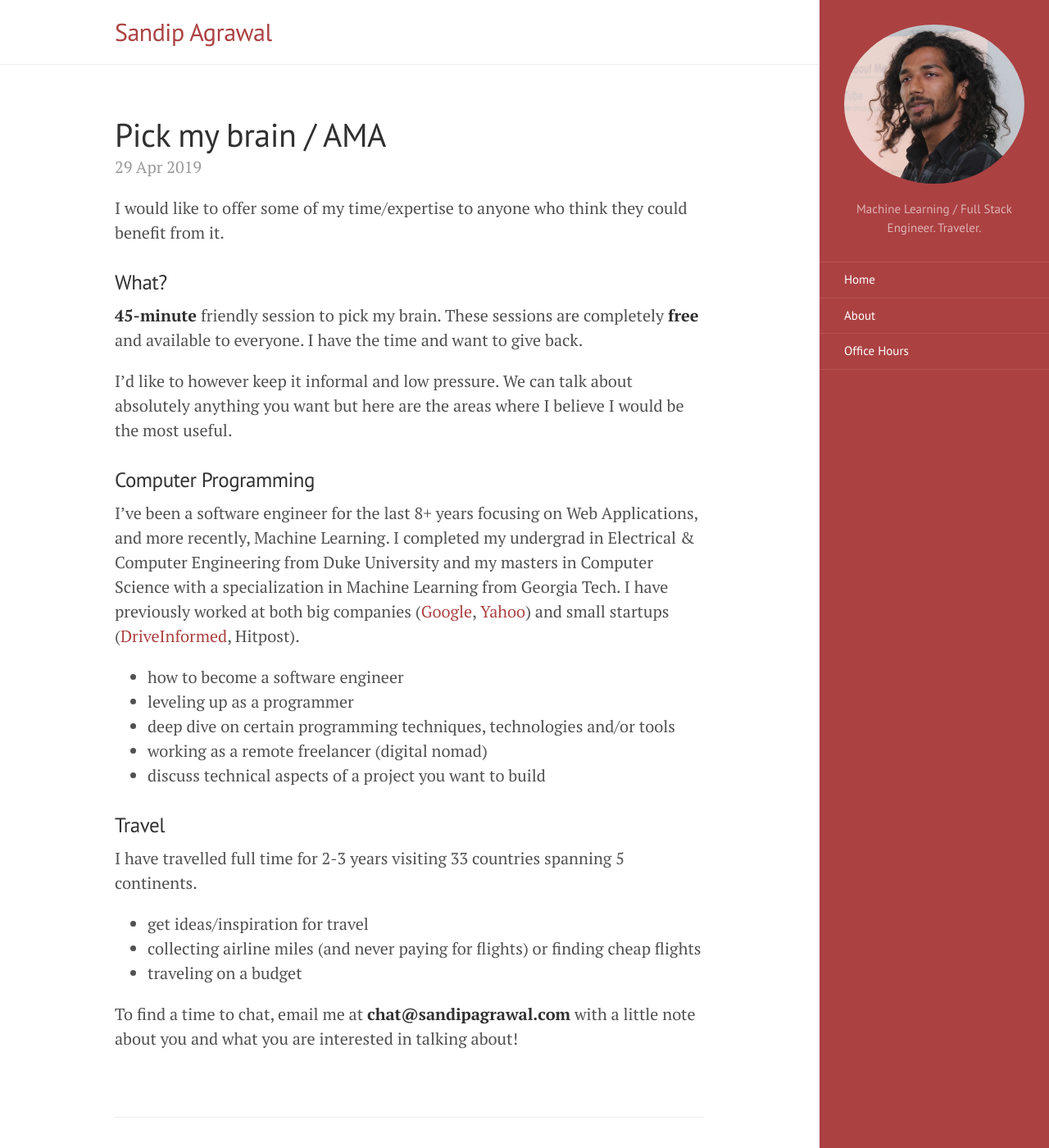
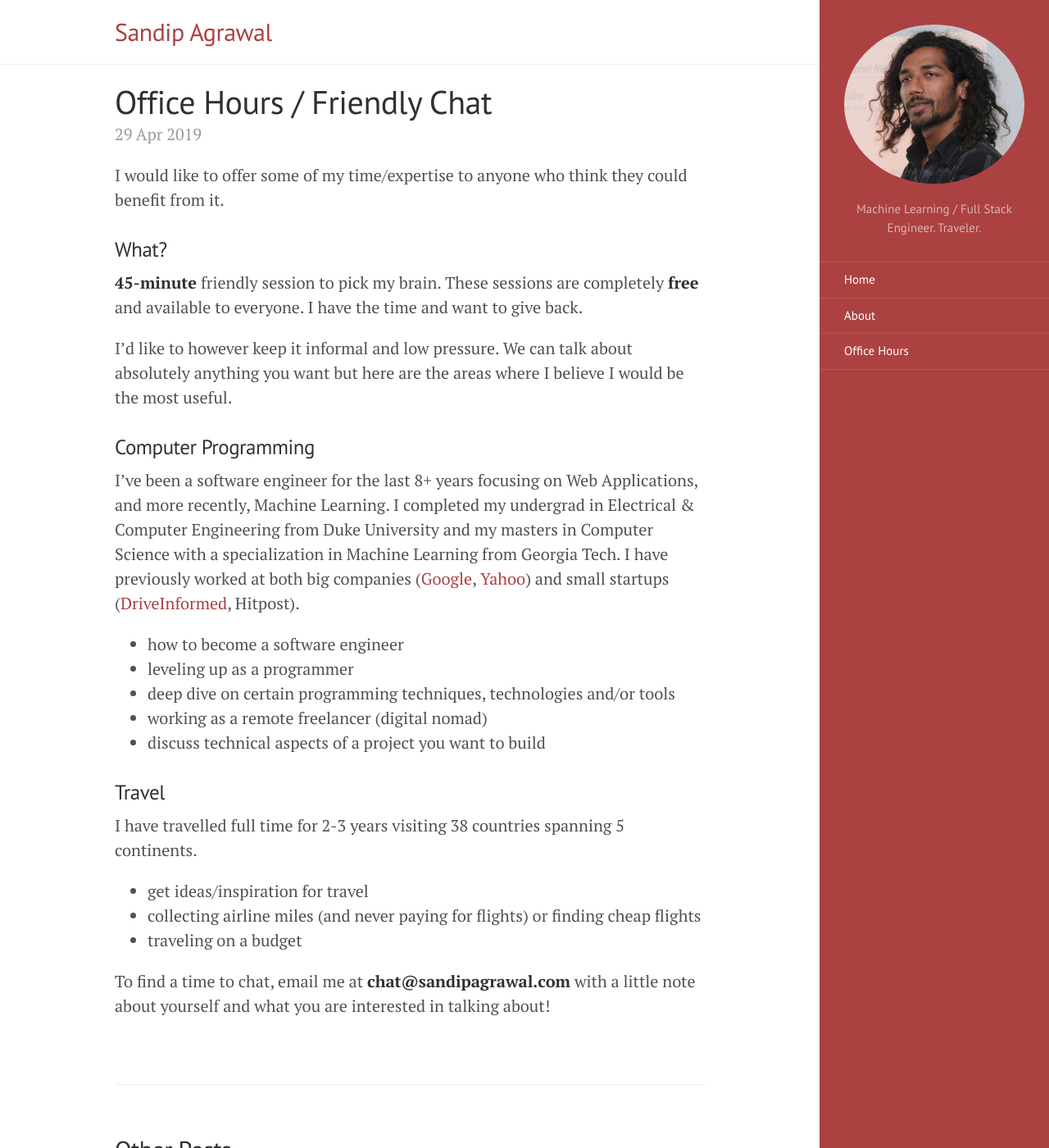
Before and after one commit to sandizzle/sandizzle.github.io, a Jekyll site: the page built from _posts/2019-04-29-office-hours.md, in a window 1280 px wide and 1400 px high. Shown: the whole window at 82% size. Built offline with Jekyll 4.4.1, drawn with Linux system fonts in a browser that asks for light colours.

Commit message:
image on first year freelancer

```diff
--- a/_layouts/post.html
+++ b/_layouts/post.html
@@ -3,6 +3,10 @@
 ---
 
 <div class="post">
+  {% if page.hero %}
+    <img src="{{ page.hero }}" />
+  {% endif %}
+
   <h1 class="post-title">{{ page.title }}</h1>
   <span class="post-date">{{ page.date | date_to_string }}</span>
   {{ content }}
--- a/_posts/2019-04-29-office-hours.md
+++ b/_posts/2019-04-29-office-hours.md
@@ -1,6 +1,6 @@
 ---
 layout: post
-title:  Pick my brain / AMA
+title:  Office Hours / Friendly Chat
 date:   2019-04-29
 ---
 
@@ -21,10 +21,10 @@
 - discuss technical aspects of a project you want to build
 
 ### Travel
-I have travelled full time for 2-3 years visiting 33 countries spanning 5 continents.
+I have travelled full time for 2-3 years visiting 38 countries spanning 5 continents.
 
  - get ideas/inspiration for travel
  - collecting airline miles (and never paying for flights) or finding cheap flights
  - traveling on a budget
 
-To find a time to chat, email me at **chat@sandipagrawal.com** with a little note about you and what you are interested in talking about!
+To find a time to chat, email me at **chat@sandipagrawal.com** with a little note about yourself and what you are interested in talking about!
--- a/index.html
+++ b/index.html
@@ -4,6 +4,7 @@
 ---
 
 <div class="posts">
+  <p>...</p>
   {% for post in paginator.posts %}
   <div class="post">
     <h3 class="post-title">
@@ -11,7 +12,6 @@
     </h3>
 
     <span class="post-date">{{ post.date | date_to_string }}</span>
-
     {% comment %} {{ post.content }} {% endcomment %}
   </div>
   {% endfor %}
--- a/public/css/custom.css
+++ b/public/css/custom.css
@@ -14,7 +14,10 @@
   .wrap {
     width: calc(100% - 280px)
   }
+}
 
+.masthead {
+  margin-bottom: 1rem;
 }
 
 .posts .post {
@@ -28,6 +31,10 @@
 .sidebar-item {
   text-align: center;
 }
+
+
+
+
 /* .wrap,
 .sidebar,
 .sidebar-toggle {
```
Also changed, not shown: _posts/2019-01-29-first-year-freelancer.md (+4 -1 lines), public/img/laptop4.jpg (added), public/img/sandip-hammock.jpg (added), public/img/sandip-nz-cook.jpg (added), 2 other files.
